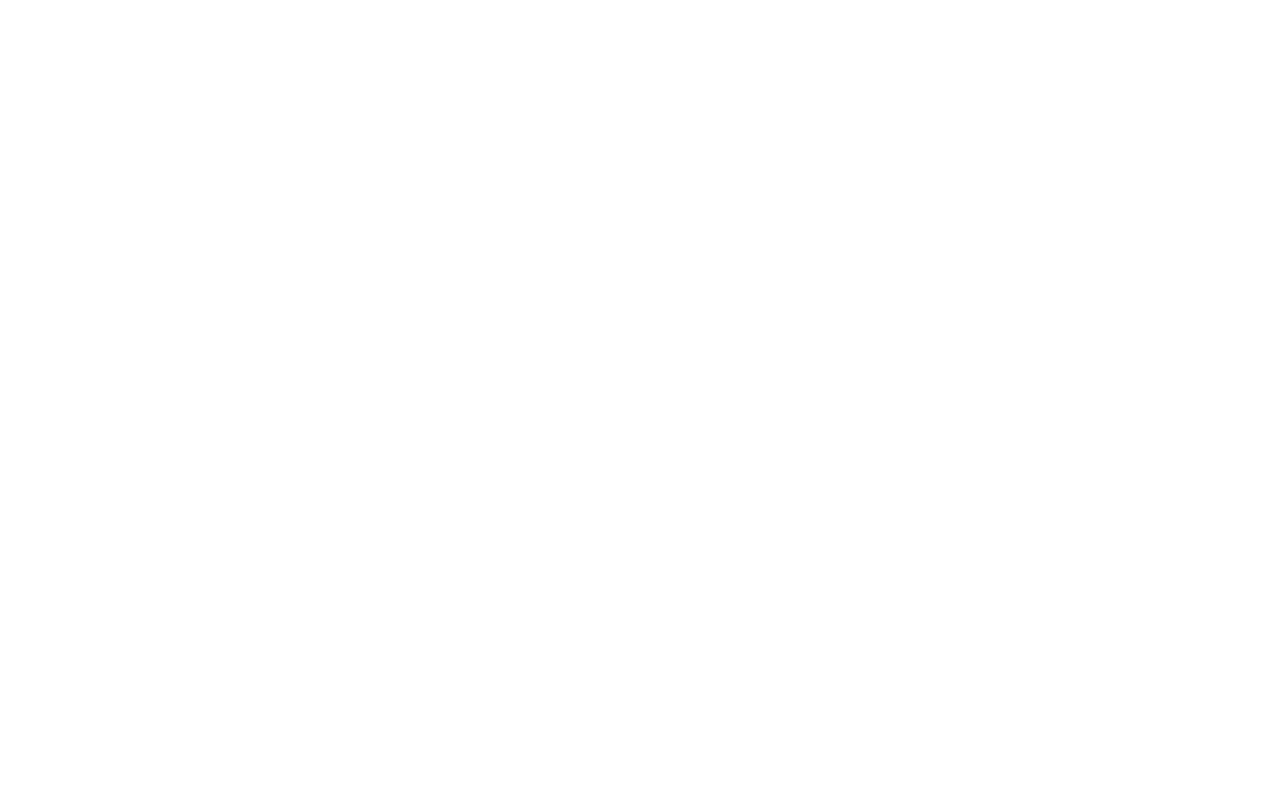
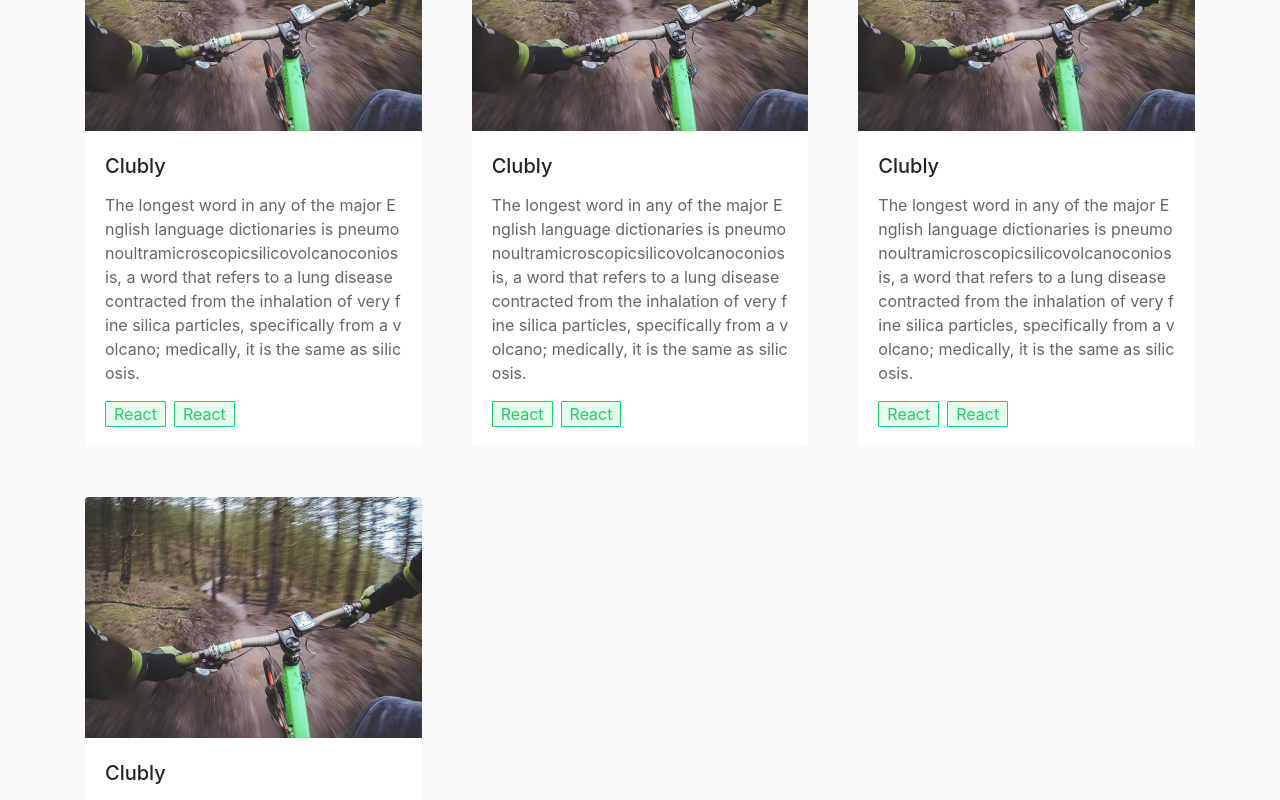
Before and after one commit to benedictgeek/benedictgeek.github.io, a Next.js app: page / in a window 1280 px wide. Shown: the part 1480-2280 px from the top of the page. Before the commit the page ends 1395 px from the top, so only its background shows below. Built offline with nearby package versions, Linux system fonts and the light colour scheme.

Commit message:
added portfolio section

```diff
--- a/components/Portfolio.tsx
+++ b/components/Portfolio.tsx
@@ -1,12 +1,57 @@
 export const Portfolio = () => {
   return (
     <section className="bg-[#f9f9f9] pt-[100px] pb-[70px]" id="portfolio">
-      <div className="ml-auto mr-auto sm:max-w-[960px]">
+      <div className=" px-[15px] ml-auto mr-auto sm:max-w-[960px] xl:max-w-[1140px]">
         <h2 className="text-[34px] leading-[1.1] font-[500]">Portfolio</h2>
         <p className="text-[#868E96] font-[200] text-lg mt-[15px] mb-[15px]">
           Have a look at some of the projects I have worked on
         </p>
+
+        <div className="mt-[60px]">
+          <div className=" grid gap-[50px] grid-cols-[repeat(auto-fit,minmax(320px,1fr))]">
+            <PortfolioCard />
+            <PortfolioCard />
+            <PortfolioCard />
+            <PortfolioCard />
+          </div>
+        </div>
       </div>
     </section>
   );
 };
+
+export const PortfolioCard = () => {
+  return (
+    <article className="bg-white rounded overflow-hidden">
+      <img
+        src="/images/img01.jpg"
+        className=" max-h-[280.83px] w-full object-cover"
+      />
+      <div className="p-[1.25rem]">
+        <h4 className="text-[20px] mb-[0.75rem] font-medium">
+          <a href="#">Clubly</a>
+        </h4>
+
+        <p className=" mb-4 text-[#666] break-all">
+          The longest word in any of the major English language dictionaries is
+          pneumonoultramicroscopicsilicovolcanoconiosis, a word that refers to a
+          lung disease contracted from the inhalation of very fine silica
+          particles, specifically from a volcano; medically, it is the same as
+          silicosis.
+        </p>
+        <div className="flex gap-[8px] flex-wrap">
+          <SkillChip />
+          <SkillChip />
+        </div>
+      </div>
+    </article>
+  );
+};
+
+export const SkillChip = () => {
+  return (
+    <div className=" w-fit bg-[#1ED167]/10 px-2 py-1 leading-[1] rounded-[1px] border border-[#1ED167] text-[#1ED167] text-center">
+      React
+    </div>
+  );
+};
```
Also changed, not shown: public/images/img01.jpg (added).
